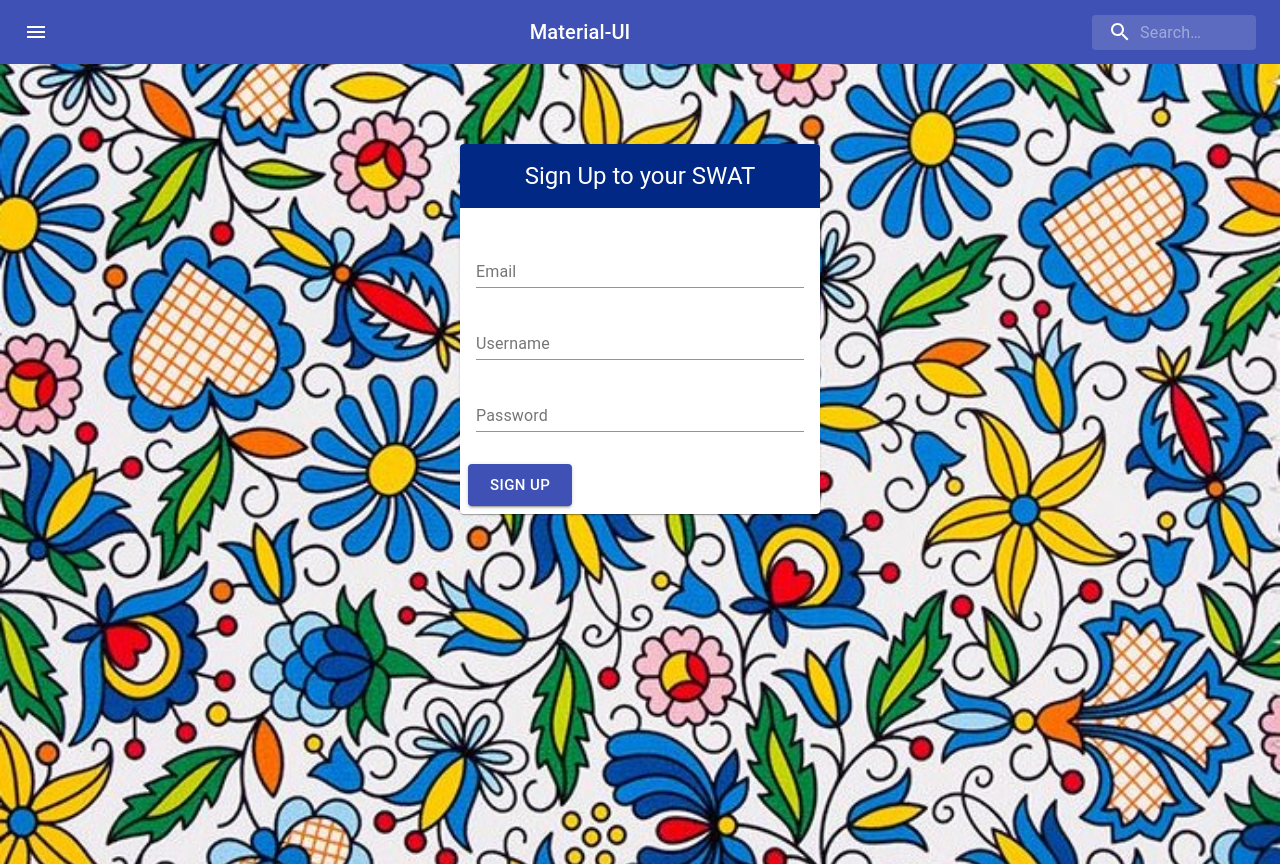
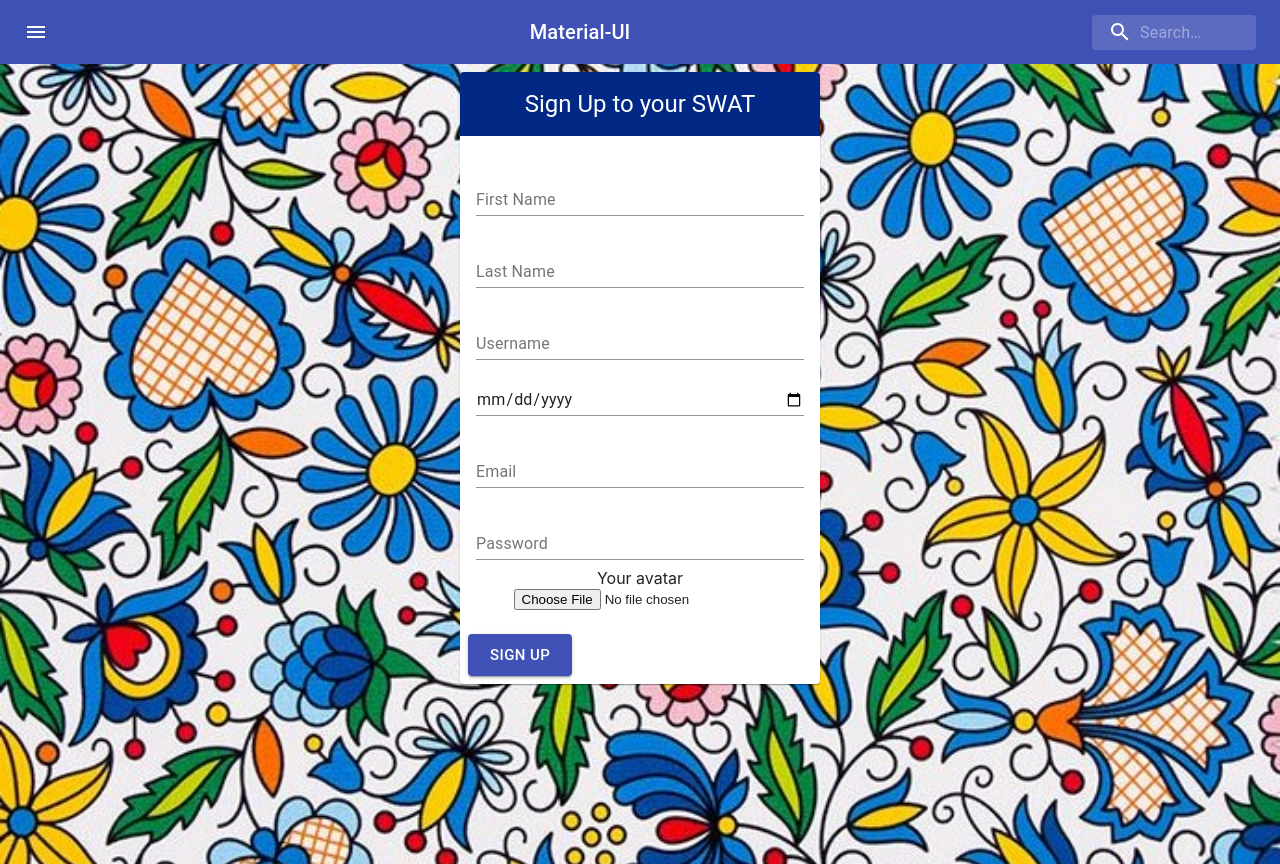
Before and after one commit to OBenshi/jobFit, a React (Create React App) app in the folder client/: page /signup in a window 1280 px wide. Built offline with nearby package versions, Linux system fonts and the light colour scheme.

Commit message:
login front + minor changes

```diff
--- a/client/package.json
+++ b/client/package.json
@@ -7,6 +7,7 @@
     "@fontsource/roboto": "^4.5.0",
     "@material-ui/core": "^4.12.1",
     "@material-ui/icons": "^4.11.2",
+    "@material-ui/pickers": "^3.3.10",
     "@testing-library/jest-dom": "^5.14.1",
     "@testing-library/react": "^11.2.7",
     "@testing-library/user-event": "^12.8.3",
--- a/client/src/App.tsx
+++ b/client/src/App.tsx
@@ -16,7 +16,7 @@
           <Route exact path="/login" children={<LogIn />} />
           <Route exact path="/testing" children={<AAbla />} />
           <Route exact path="/signup" children={<SignUp />} />
-           <Route exact path="/home" children={<Home />} />
+           <Route exact path="/" children={<Home />} />
         </Switch>
       </Router>
     </div>
--- a/client/src/GraphQL/Mutations.tsx
+++ b/client/src/GraphQL/Mutations.tsx
@@ -1,13 +1,22 @@
 import { gql, useQuery } from "@apollo/client";
 
-/*
 export const LOGIN_USER = gql`
-  mutation addUser ($email: String!,$password: String!) {
-    user (email:$email, password:$password) {
-     email
-    }
+  mutation Mutation($logInInput: logInInput) {
+  logIn(input: $logInInput) {
+    username
   }
+}
+`;
+/* export const SIGN_UP_USER =  gql`
+  mutation Mutation($logInInput: logInInput) {
+  logIn(input: $logInInput) {
+    username
+  }
+}
 `; */
+
+
+
 //*Good morning dearest Nathalia,
 // if you are writing comments meant for me to read it would be better if you
 // would use anchor comments with any workspace scope
--- a/client/src/Views/Home.tsx
+++ b/client/src/Views/Home.tsx
@@ -1,12 +1,9 @@
 import React, {
 } from "react";
 import img from '../img/home.jpg';
-import AccountCircleRoundedIcon from '@material-ui/icons/AccountCircleRounded';
-import FavoriteRoundedIcon from '@material-ui/icons/FavoriteRounded';
-import PublishRoundedIcon from '@material-ui/icons/PublishRounded';
 import CssBaseline from '@material-ui/core/CssBaseline';
-import Grid from '@material-ui/core/Grid';
 import Typography from '@material-ui/core/Typography';
+import Box from '@material-ui/core/Box';
 import { makeStyles } from '@material-ui/core/styles';
 import Container from '@material-ui/core/Container';
 
@@ -48,8 +45,8 @@
       <main>
         <div className={classes.heroContent}>
          <Container maxWidth="sm">
-            <Typography component="h1" variant="h4" align="center" color="textPrimary" gutterBottom>
-              SWAT analyser
+            <Typography component="h1" variant="h4" align="center" color="textPrimary" gutterBottom><Box fontWeight="fontWeightBold" fontSize={92} letterSpacing={14} fontFamily="Monospace">SWAT</Box>
+            <Box fontStyle="oblique" fontWeight="fontWeightLight" fontFamily="Monospace">analyser</Box>
             </Typography>
             <Typography variant="h5" align="center" color="textSecondary" paragraph>
               Here can be the description of the app
--- a/client/src/Views/LogIn.tsx
+++ b/client/src/Views/LogIn.tsx
@@ -7,7 +7,7 @@
   useContext,
 } from "react";
 import { useMutation } from "@apollo/client";
-//import {LOGIN_USER} from '../GraphQL/Mutations'
+import {LOGIN_USER} from '../GraphQL/Mutations'
 import { createStyles, makeStyles, Theme } from "@material-ui/core/styles";
 import TextField from "@material-ui/core/TextField";
 import Card from "@material-ui/core/Card";
@@ -47,7 +47,7 @@
 }
 
 const LogIn: React.FC = () => {
-  //const [addUser, { error }] = useMutation(LOGIN_USER);
+  const [logIn, { error }] = useMutation(LOGIN_USER);
   const classes = useStyles();
   const [input, setInput] = useState <FormData>({
     password: "",
@@ -56,7 +56,7 @@
   const handleChange = (e: ChangeEvent<HTMLInputElement>) =>
     setInput({ ...input, [e.target.name]: e.target.value });
 
-  /* const handleCLick =  (e: FormEvent<HTMLFormElement>) => {
+  const handleCLick =  (e: FormEvent<HTMLFormElement>) => {
     e.preventDefault();
       if (
       !input.email ||
@@ -64,10 +64,21 @@
     ) {
        alert("Enter email and password!");
       } else {
-        addUser ({variables: {email:input.email, password:input.password}})
-       //here if user else//
+        logIn({
+          variables: {
+            "logInInput": {
+              "email": input.email,
+              "password": input.password
+            }
+          }
+        })
+        if (error) {
+          console.log(error)
+        } else {
+          console.log("user logged in")
+        }
       }
-  }  */
+  }
 
   const backgroundStyles = {
         backgroundImage: `url(${background})`,
@@ -80,7 +91,7 @@
   return (
     <>
       <div style={backgroundStyles}>
-      <form className={classes.container} noValidate autoComplete="off">
+      <form className={classes.container} noValidate autoComplete="off" onSubmit={handleCLick}>
         <Card className={classes.card}>
           <CardHeader className={classes.header} title="Log in to your SWAT" />
           <CardContent>
@@ -110,7 +121,7 @@
             </div>
           </CardContent>
           <CardActions>
-            <Button variant="contained" size="large" color="primary">
+            <Button variant="contained" size="large" color="primary"  type="submit">
               Login
             </Button>
           </CardActions>
--- a/client/src/Views/SignUp.tsx
+++ b/client/src/Views/SignUp.tsx
@@ -32,26 +32,35 @@
       color: "#fff",
     },
     card: {
-      marginTop: theme.spacing(10),
+      marginTop: theme.spacing(1),
     },
   })
 );
 
 interface FormData {
-  username: string;
-  password: string;
-  email: string;
+  firstName: string,
+  lastName: string,
+  username: string,
+  password: string,
+  birthday: string,
+  email: string,
+  avatar: string
 }
 
 const LogIn: React.FC = () => {
   const classes = useStyles();
-  const [sign, setSign] = useState <FormData>({
+  const [sign, setSign] = useState<FormData>({
+    firstName: "",
+    lastName: "",
     password: "",
+    birthday: "",
     email: "",
-    username:"",
+    username: "",
+    avatar: "",
   })
 const handleChange = (e: ChangeEvent<HTMLInputElement>) =>
     setSign({ ...sign, [e.target.name]: e.target.value });
+
 
   const backgroundStyles = {
         backgroundImage: `url(${background})`,
@@ -71,11 +80,22 @@
               <div>
                  <TextField
                 fullWidth
-                id="email"
-                type="email"
-                label="Email"
-                placeholder="Email"
+                id="firstName"
+                type="firstName"
+                label="First Name"
+                placeholder="First Name"
                   margin="normal"
+                  name="firstName"
+                onChange={handleChange}
+                />
+                 <TextField
+                fullWidth
+                id="lastName"
+                type="lastName"
+                label="Last Name"
+                placeholder="Last Name"
+                  margin="normal"
+                  name="lastName"
                 onChange={handleChange}
                 />
                                 <TextField
@@ -85,8 +105,29 @@
                 label="Username"
                 placeholder="Username"
                   margin="normal"
+                  name="username"
                 onChange={handleChange}
                 />
+                          <TextField
+                fullWidth
+                id="birthday"
+                 type="date"
+                //label="Birthday"
+                placeholder="Birthday"
+                margin="normal"
+                name="birthday"
+                  onChange={handleChange}
+                />
+              <TextField
+                fullWidth
+                id="email"
+                type="email"
+                label="Email"
+                placeholder="Email"
+                margin="normal"
+                onChange={handleChange}
+                              />
+
               <TextField
                 fullWidth
                 id="password"
@@ -96,6 +137,11 @@
                 margin="normal"
                 onChange={handleChange}
                 />
+                 <label htmlFor="img">
+         Your avatar
+         <input accept="image/*" type='file' id="imgInp" />
+         {/* <img src={url} alt="" style={{ width: "100%" }} /> */}
+        </label>
             </div>
           </CardContent>
           <CardActions>
--- a/client/src/index.tsx
+++ b/client/src/index.tsx
@@ -12,7 +12,7 @@
 } from "@apollo/client";
 
 const client = new ApolloClient({
-  uri: 'http://localhost:4000/',
+  uri: 'http://localhost:4000/graphql',
   cache: new InMemoryCache()
 });
 
```
Lines whose indentation alone changed are shown as unchanged.
